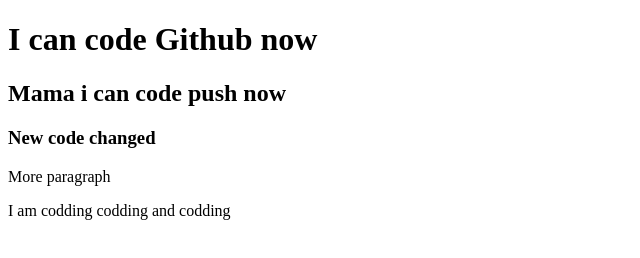
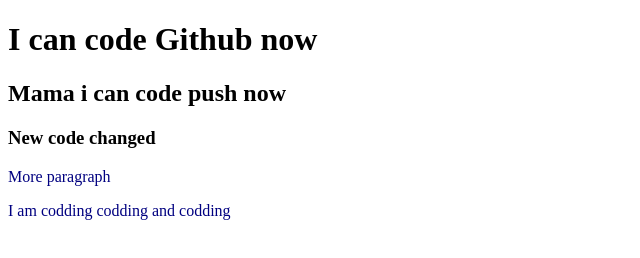
Before and after one commit to rakibhossen1234/my-third-repo, a plain HTML site: page index.html in a window 1280 px wide. Shown: the whole page, without its empty margins (0-640 px from the left). Drawn offline with Linux system fonts and the light colour scheme.

Commit message:
styles added

```diff
--- a/index.html
+++ b/index.html
@@ -5,6 +5,7 @@
     <meta http-equiv="X-UA-Compatible" content="IE=edge">
     <meta name="viewport" content="width=device-width, initial-scale=1.0">
     <title>My Third Github Repo</title>
+    <link rel="stylesheet" href="style.css">
 </head>
 <body>
     <h1>I can code Github now</h1>
--- a/style.css
+++ b/style.css
@@ -1,3 +1,3 @@
 p{
-    color: blueviolet;
+    color: navy;
 }
```
